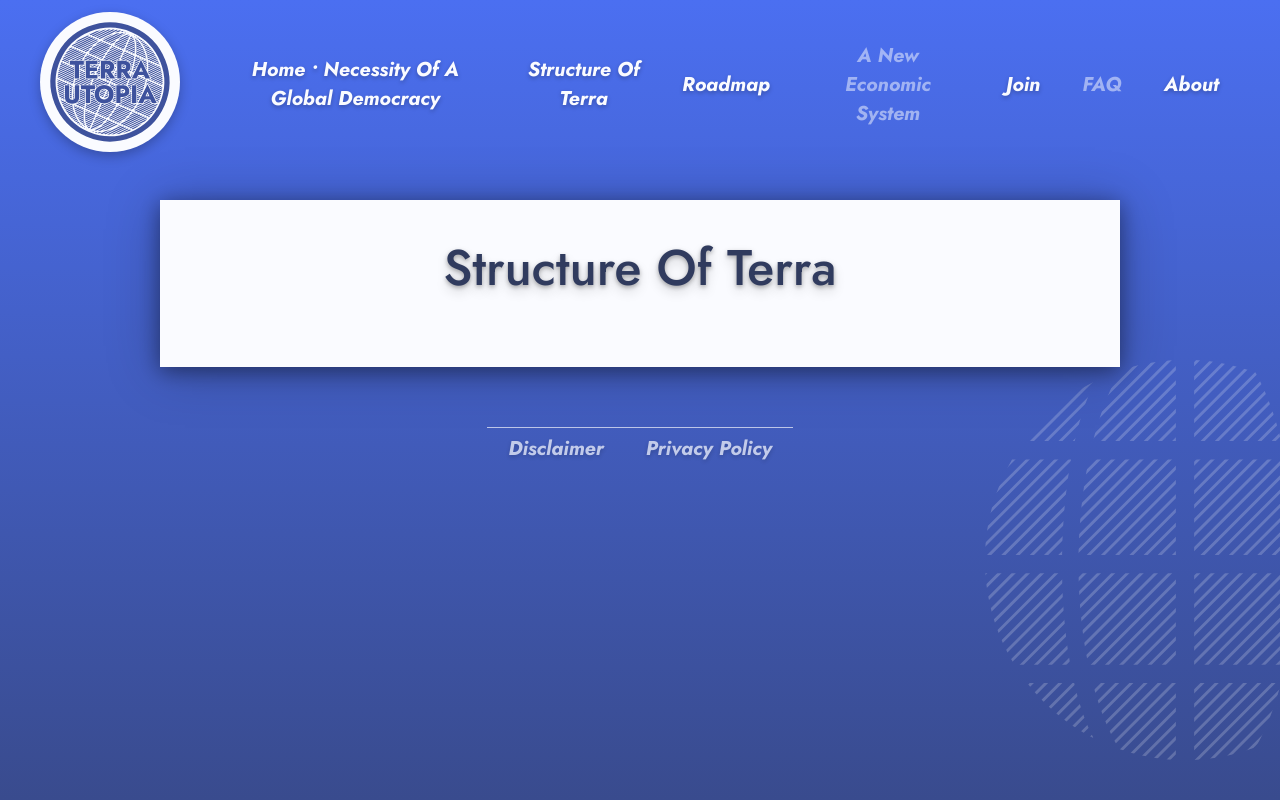
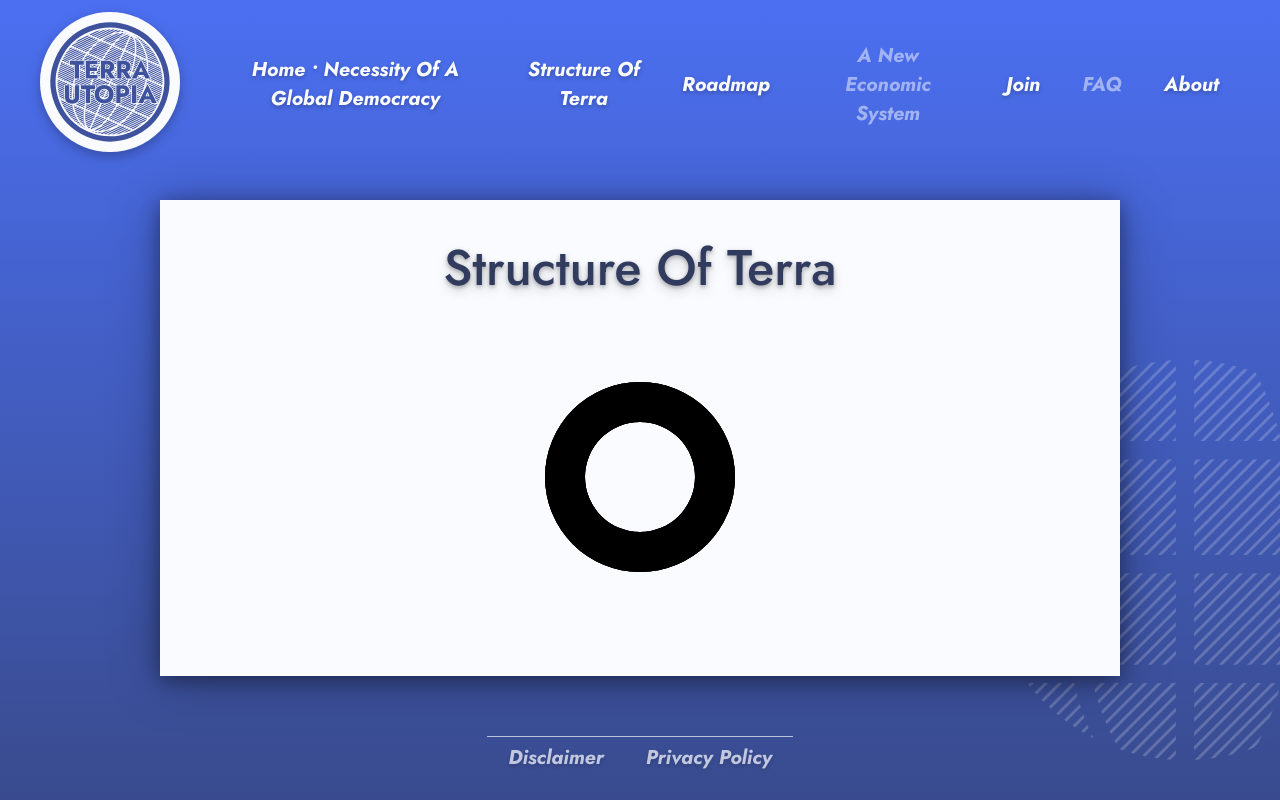
Before and after one commit to terra-utopia/terra-utopia-website, a Nuxt app: page /structure-of-terra in a window 1280 px wide. Built offline with nearby package versions, Linux system fonts and the light colour scheme.

Commit message:
started development of institutions diagram

```diff
--- /dev/null
+++ b/assets/structure-of-terra.js
@@ -0,0 +1,52 @@
+const institutions = [
+    {
+        title: "Legislative Branch",
+        children: [
+            {
+                title: "Parliament",
+                htmlContent: `
+                <p>In this phase we analyze similar projects, movements and aspirations. The goal is to understand developments of the past and why their success was only limited. The rough goals of our movement are being defined internally as well as a general strategy.</p>
+                <p>Finding technical solutions for collaborating and working on this project is also part of this step. This includes digital platforms where participating activists can discuss their ideas or edit documents but also means of spreading our ideas and getting new, interested people involved.</p>
+                `
+            },
+            {
+                title: "Council",
+                htmlContent: `
+                <p>In order to motivate other people to support and join this movement, it is necessary to have a rough but compelling concept of the structure of Terra, as well as a plan for achieving our goals. This should make it easier for people to get an idea of what we aim for, what they can expect from this movement and how they can contribute. The further process involves the differentiation, modification and improvement of this concept as well as the incorporation of feedback and criticism.</p>
+                `
+            },
+            {
+                title: "Executive Branch",
+                htmlContent: `
+                <p>The goal of this phase is forging a global network of activists that actively support the goal of creating a global, federal democracy. This makes it possible to consider a multitude of different opinions on the strategy of the movement and to incorporate different ideas and visions from all around the planet. We will also try to gain support from related projects, activist networks and experts worldwide.</p>
+                `
+            },
+        ],
+        htmlContent: `
+        <p>In this phase we analyze similar projects, movements and aspirations. The goal is to understand developments of the past and why their success was only limited. The rough goals of our movement are being defined internally as well as a general strategy.</p>
+        <p>Finding technical solutions for collaborating and working on this project is also part of this step. This includes digital platforms where participating activists can discuss their ideas or edit documents but also means of spreading our ideas and getting new, interested people involved.</p>
+        `
+    },
+    {
+        title: "Judicial Branch",
+        htmlContent: `
+        <p>In order to motivate other people to support and join this movement, it is necessary to have a rough but compelling concept of the structure of Terra, as well as a plan for achieving our goals. This should make it easier for people to get an idea of what we aim for, what they can expect from this movement and how they can contribute. The further process involves the differentiation, modification and improvement of this concept as well as the incorporation of feedback and criticism.</p>
+        `
+    },
+    {
+        title: "Executive Branch",
+        htmlContent: `
+        <p>The goal of this phase is forging a global network of activists that actively support the goal of creating a global, federal democracy. This makes it possible to consider a multitude of different opinions on the strategy of the movement and to incorporate different ideas and visions from all around the planet. We will also try to gain support from related projects, activist networks and experts worldwide.</p>
+        `
+    },
+    {
+        title: "Publicative Branch",
+        htmlContent: `
+        <p>The core of the strategy will be the global campaign. At the moment, the public debate on a global democracy is either non-existent or in its infancy. Therefore this movement has the chance of confronting a relatively unbiased public with ideas that are new to many people. This is a great opportunity to have a decisive impact on the public debate and convince the majority of people who do not yet have an opinion on this topic with compelling concepts and arguments.</p>
+        <p>For the campaign, we envision a global network of people of the public interest, like artists, influencers, film-makers, musicians and celebrities, who each present the public with their ideas concerning Terra. These people will publish their work, thoughts, art, music and statements on the possibility of a global, federal democracy collectively at a specific date with a common hashtag and a call to action. In this way, we want to reach the public where they already are.</p>
+        <p>The aim of the campaign is to spark worldwide protests that put pressure on national governments to hold free and democratic referendums on the draft of the global constitution - which has been developed by the global assembly - and accept their results.</p>
+        `
+    }
+]
+
+export default institutions;
--- /dev/null
+++ b/components/InstitutionsDiagram.vue
@@ -0,0 +1,94 @@
+<template>
+    <div class="institutions-diagram">
+        <svg height="300" width="300" v-html="buildDiagram(content, 0)">
+        </svg>
+        <!-- {{this.content[0].htmlContent}} -->
+    </div>
+</template>
+
+<script>
+export default {
+    props: {
+        content: {
+            type: Array,
+            required: true,
+        }
+    },
+    methods: {
+        buildDiagram(array, depth, parentID, maxDepth){
+            if (!depth) {
+                depth = 0;
+            }
+            if (!parentID) {
+                parentID = '';
+            }
+            if (!maxDepth) {
+                maxDepth = this.getMaxDepth(array);
+            }
+
+            const margin = 5;
+            const width = 50;
+            const maxRadius = width*(2+maxDepth);
+            const outerRadius = width*(2+depth);
+            const innerRadius = width*(1+depth);
+
+            let html="";
+            let elCounter = 0;
+
+            for(let element of array)
+            {
+                let elhtml = '<path d=" ';
+
+                elhtml += 'M '
+                +(maxRadius+(outerRadius-margin)*Math.sin(2*Math.PI/array.length*elCounter))+' '
+                +(maxRadius+(outerRadius-margin)*Math.cos(2*Math.PI/array.length*elCounter))+' ';
+
+                elhtml += 'A '
+                +(outerRadius-margin)+' '
+                +(outerRadius-margin)+' '
+                +0+' '
+                +1+' '
+                +1+' '
+                +(maxRadius+(outerRadius-margin)*Math.sin(2*Math.PI/array.length*(elCounter+1)))+' '
+                +(maxRadius+(outerRadius-margin)*Math.cos(2*Math.PI/array.length*(elCounter+1)))+' ';
+
+                elhtml += 'L '
+                +(maxRadius+(innerRadius+margin)*Math.sin(2*Math.PI/array.length*(elCounter+1)))+' '
+                +(maxRadius+(innerRadius+margin)*Math.cos(2*Math.PI/array.length*(elCounter+1)))+' ';
+
+                elhtml += 'A '
+                +(innerRadius+margin)+' '
+                +(innerRadius+margin)+' '
+                +0+' '
+                +1+' '
+                +0+' '
+                +(maxRadius+(innerRadius+margin)*Math.sin(2*Math.PI/array.length*elCounter))+' '
+                +(maxRadius+(innerRadius+margin)*Math.cos(2*Math.PI/array.length*elCounter))+' ';
+
+                elhtml += '" />';
+
+                html += elhtml;
+
+                console.log(element.title);
+                elCounter++;
+            }
+            console.log(html);
+            return html;
+        },
+        getMaxDepth(array){
+            let maxDepth = 0;
+            for (let element of array){
+                if (element.children) {
+                    let newDepth = 1+this.getMaxDepth(element.children);
+                    maxDepth = (newDepth > maxDepth) ? newDepth : maxDepth;
+                }
+            }
+            return maxDepth;
+        }
+    }
+}
+</script>
+
+<style lang="scss" scoped>
+
+</style>
--- a/pages/structure-of-terra.vue
+++ b/pages/structure-of-terra.vue
@@ -2,11 +2,21 @@
     <main class="JoinPage">
         <CenteredBodyColumn>
             <Card :heading="'Structure Of Terra'" :isSuperHeading="false">
+                <InstitutionsDiagram :content="$options._staticData.institutions" />
             </Card>
         </CenteredBodyColumn>
     </main>
 </template>
 
+<script>
+import institutions from "~/assets/structure-of-terra.js";
+
+export default {
+    _staticData: {
+        institutions,
+    },
+}
+</script>
 
 <style lang="scss" scoped>
 @import '~/assets/shared-styles.scss';
```
